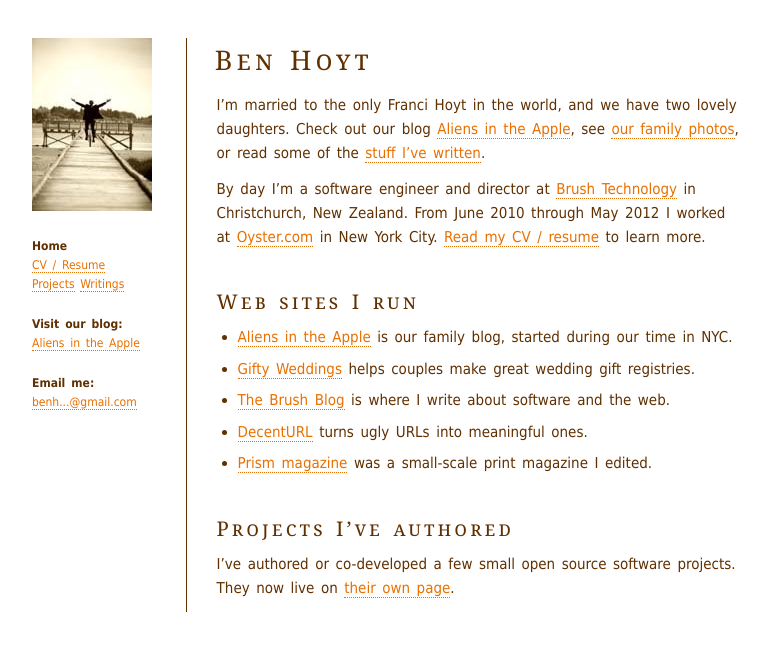
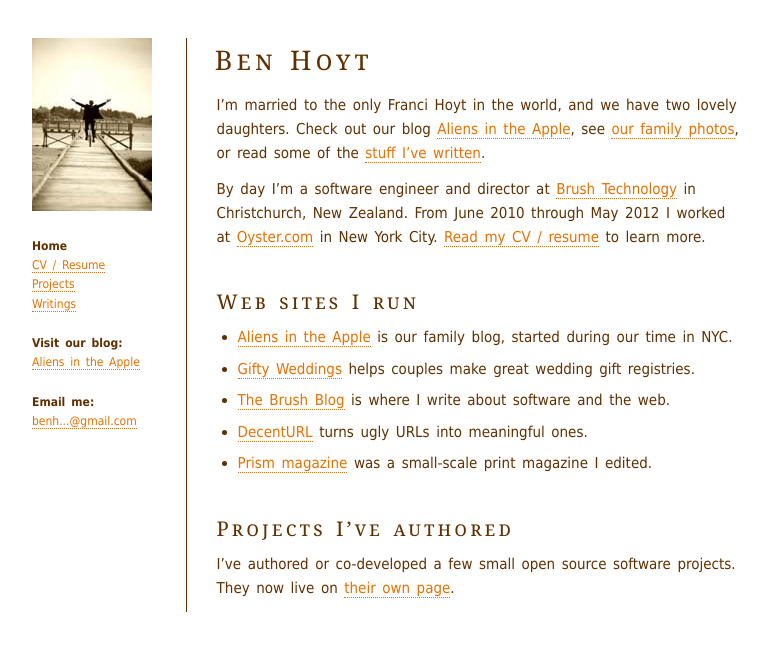
Before and after one commit to benhoyt/benhoyt.github.com, a Jekyll site: the page built from index.html, in a window 1280 px wide. Shown: the top 651 px of the page, without its empty margins (248-1017 px from the left). Built offline with Jekyll 4.4.1, drawn with Linux system fonts in a browser that asks for light colours.

Commit message:
Add <br> to left hand menu

```diff
--- a/_layouts/default.html
+++ b/_layouts/default.html
@@ -26,7 +26,7 @@
  <p class='no-print'>
   {% if page.url == '/' %}<b>Home</b>{% else %}<a href='/' title='Go to the home page'>Home</a>{% endif %}<br>
   {% if page.url == '/cv/index.html' %}<b>CV / Resume</b>{% else %}<a href='/cv/' title='Go to my CV / Resume'>CV / Resume</a>{% endif %}<br>
-  {% if page.url == '/projects/index.html' %}<b>Projects</b>{% else %}<a href='/projects/' title="Projects I've authored">Projects</a>{% endif %}
+  {% if page.url == '/projects/index.html' %}<b>Projects</b>{% else %}<a href='/projects/' title="Projects I've authored">Projects</a>{% endif %}<br>
   {% if page.url == '/writings/index.html' %}<b>Writings</b>{% else %}<a href='/writings/' title="Stuff I've written">Writings</a>{% endif %}
  </p>
 
```
